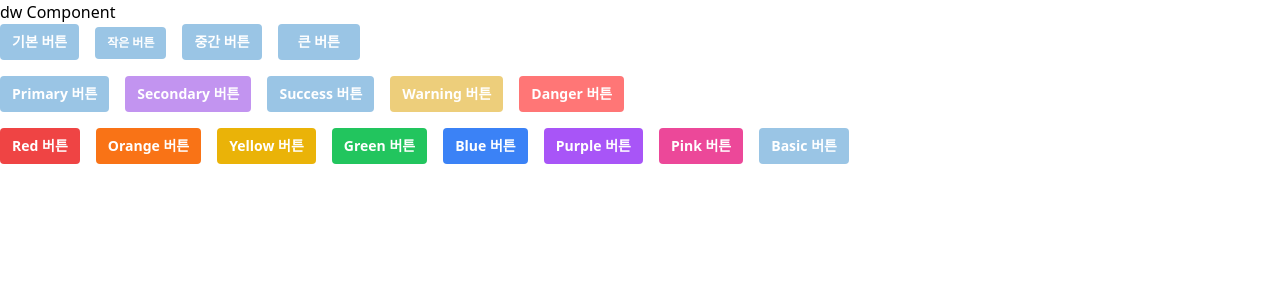
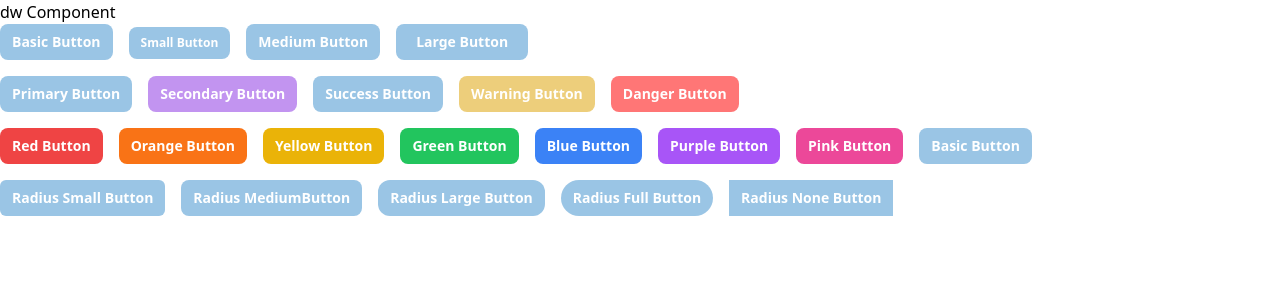
Before and after one commit to Poten14/Componique, a Next.js app: page /dw in a window 1280 px wide. Shown: the top 300 px of the page. Built offline with nearby package versions, Linux system fonts and the light colour scheme.

Commit message:
feat: 버튼 컴포넌트의 버튼 테두리 둥글기(raduis)추가 (#4)

```diff
--- a/src/app/(page)/dw/page.tsx
+++ b/src/app/(page)/dw/page.tsx
@@ -5,27 +5,34 @@ const dw = () => {
     <>
       <h1>dw Component</h1>
       <div className="space-x-4">
-        <Button>기본 버튼</Button>
-        <Button size="small">작은 버튼</Button>
-        <Button size="medium">중간 버튼</Button>
-        <Button size="large">큰 버튼</Button>
+        <Button>Basic Button</Button>
+        <Button size="small">Small Button</Button>
+        <Button size="medium">Medium Button</Button>
+        <Button size="large">Large Button</Button>
       </div>
       <div className="space-x-4 space-y-4">
-        <Button color="primary">Primary 버튼</Button>
-        <Button color="secondary">Secondary 버튼</Button>
-        <Button color="success">Success 버튼</Button>
-        <Button color="warning">Warning 버튼</Button>
-        <Button color="danger">Danger 버튼</Button>
+        <Button color="primary">Primary Button</Button>
+        <Button color="secondary">Secondary Button</Button>
+        <Button color="success">Success Button</Button>
+        <Button color="warning">Warning Button</Button>
+        <Button color="danger">Danger Button</Button>
       </div>
       <div className="space-x-4 space-y-4">
-        <Button color="red">Red 버튼</Button>
-        <Button color="orange">Orange 버튼</Button>
-        <Button color="yellow">Yellow 버튼</Button>
-        <Button color="green">Green 버튼</Button>
-        <Button color="blue">Blue 버튼</Button>
-        <Button color="purple">Purple 버튼</Button>
-        <Button color="pink">Pink 버튼</Button>
-        <Button color="basic">Basic 버튼</Button>
+        <Button color="red">Red Button</Button>
+        <Button color="orange">Orange Button</Button>
+        <Button color="yellow">Yellow Button</Button>
+        <Button color="green">Green Button</Button>
+        <Button color="blue">Blue Button</Button>
+        <Button color="purple">Purple Button</Button>
+        <Button color="pink">Pink Button</Button>
+        <Button color="basic">Basic Button</Button>
+      </div>
+      <div className="space-x-4 space-y-4">
+        <Button radius="small">Radius Small Button</Button>
+        <Button radius="medium">Radius MediumButton</Button>
+        <Button radius="large">Radius Large Button</Button>
+        <Button radius="full">Radius Full Button</Button>
+        <Button radius="none">Radius None Button</Button>
       </div>
     </>
   );
--- a/src/components/Button/Button.tsx
+++ b/src/components/Button/Button.tsx
@@ -14,12 +14,14 @@ type ButtonProps = {
     | "purple"
     | "pink"
     | "basic";
+  radius?: "small" | "medium" | "large" | "none" | "full";
   children: React.ReactNode;
 };
 
 const Button: React.FC<ButtonProps> = ({
   size = "medium",
   color = "basic",
+  radius = "medium",
   children,
 }) => {
   const buttonSize =
@@ -28,6 +30,17 @@ const Button: React.FC<ButtonProps> = ({
       : size === "medium"
         ? "px-3 py-2 text-sm"
         : "px-5 py-2 text-lg";
+
+  const buttonRadius =
+    radius === "small"
+      ? "rounded-md"
+      : radius === "medium"
+        ? "rounded-lg"
+        : radius === "large"
+          ? "rounded-xl"
+          : radius === "full"
+            ? "rounded-full"
+            : "rounded-none";
 
   const buttonColor: { [key in NonNullable<ButtonProps["color"]>]: string } = {
     //Key in을 쓴 이유 : buttonColor의 모든 키가 ButtonProps의 color에 정의한 값 중 하나여야 해서 사용함 => 타입스크립트에서 자동완성이 가능함
@@ -50,7 +63,9 @@ const Button: React.FC<ButtonProps> = ({
     "text-white font-bold text-sm rounded bg-[#9AC5E5] hover:bg-[#EDCE7A] px-3 py-2 ";
 
   return (
-    <button className={`${basicButton} ${buttonSize} ${buttonColor[color]}`}>
+    <button
+      className={`${basicButton} ${buttonSize} ${buttonColor[color]} ${buttonRadius}`}
+    >
       {children}
     </button>
   );
```
